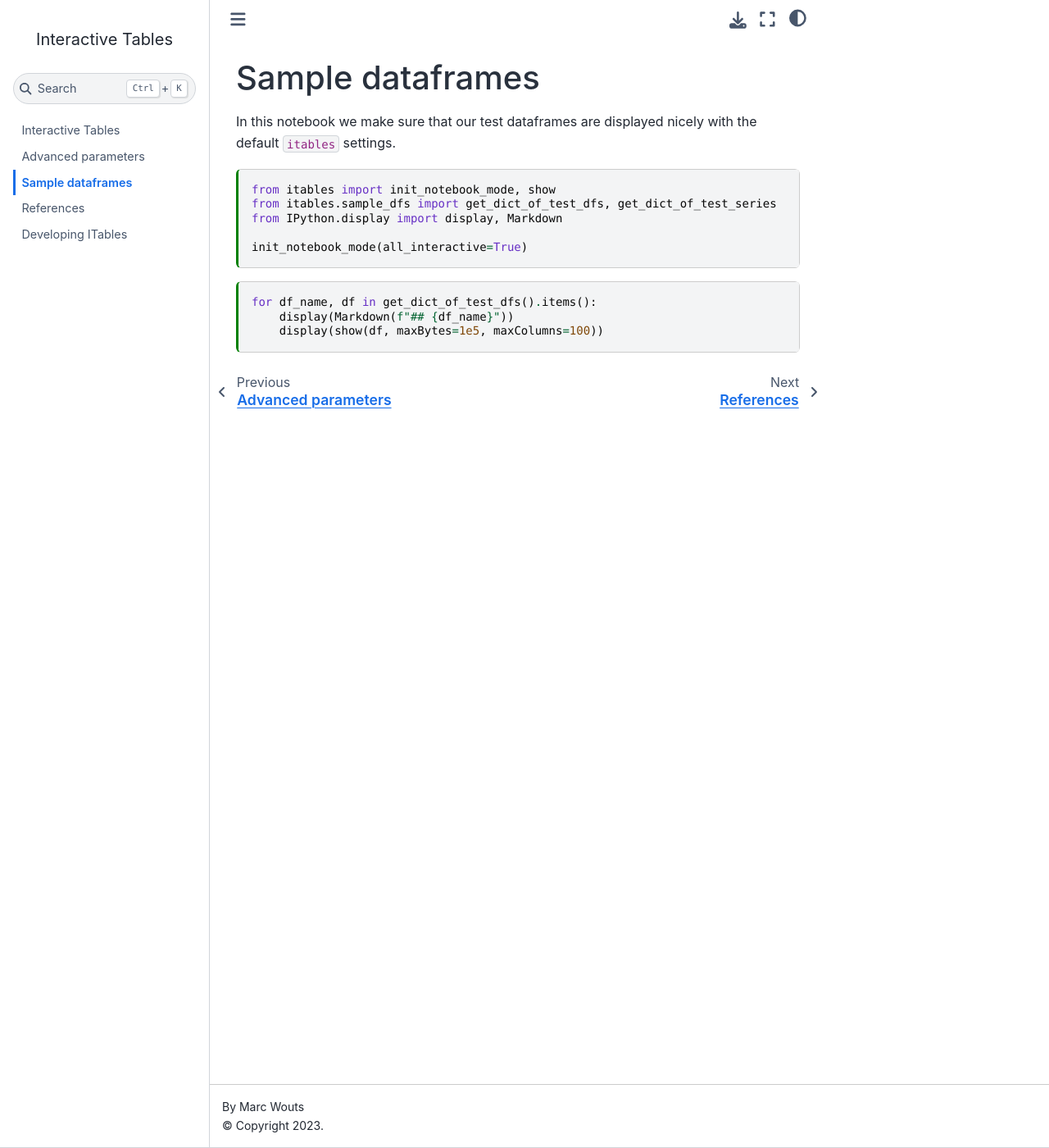
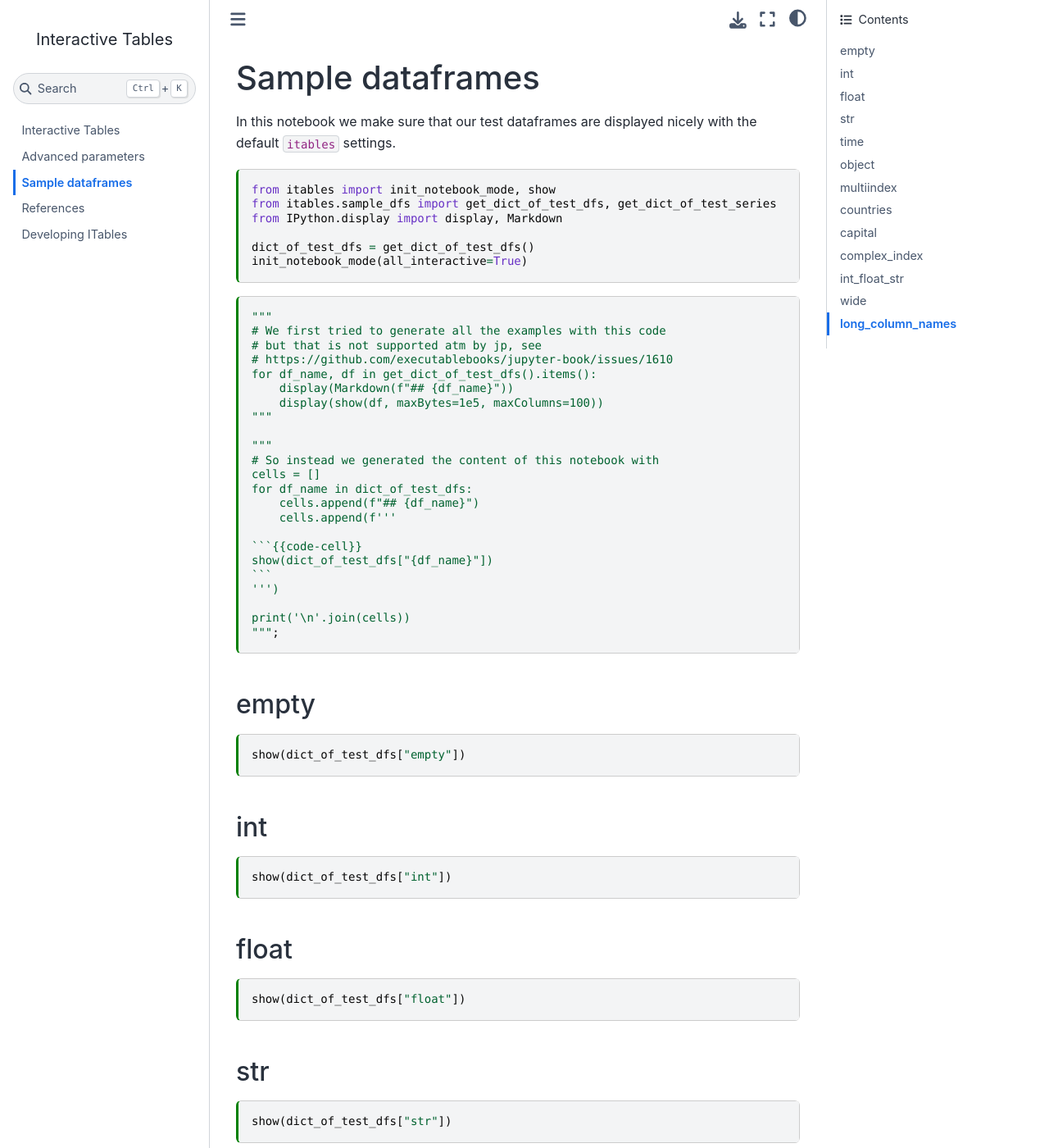
Before and after one commit to mwouts/itables, a Jupyter Book: the page built from docs/sample_dataframes.md, in a window 1280 px wide and 1400 px high. Shown: the whole window at 82% size. Built offline with Jupyter Book 1.0.4 settings and Sphinx 7.4.7 and the Sphinx Book theme 1.1.4, drawn with Linux system fonts in a browser that asks for light colours; some of the changed text lies outside the part shown.

Commit message:
Don't use display(Markdown()) for headers https://github.com/executablebooks/jupyter-book/issues/1610

`````diff
--- a/docs/sample_dataframes.md
+++ b/docs/sample_dataframes.md
@@ -16,16 +16,115 @@ kernelspec:
 
 In this notebook we make sure that our test dataframes are displayed nicely with the default `itables` settings.
 
-```{code-cell}
+```{code-cell} ipython3
 from itables import init_notebook_mode, show
 from itables.sample_dfs import get_dict_of_test_dfs, get_dict_of_test_series
 from IPython.display import display, Markdown
 
+dict_of_test_dfs = get_dict_of_test_dfs()
 init_notebook_mode(all_interactive=True)
 ```
 
-```{code-cell}
+````{code-cell} ipython3
+"""
+# We first tried to generate all the examples with this code
+# but that is not supported atm by jp, see
+# https://github.com/executablebooks/jupyter-book/issues/1610
 for df_name, df in get_dict_of_test_dfs().items():
     display(Markdown(f"## {df_name}"))
     display(show(df, maxBytes=1e5, maxColumns=100))
+"""
+
+"""
+# So instead we generated the content of this notebook with
+cells = []
+for df_name in dict_of_test_dfs:
+    cells.append(f"## {df_name}")
+    cells.append(f'''
+
+```{{code-cell}}
+show(dict_of_test_dfs["{df_name}"])
 ```
+''')
+
+print('\n'.join(cells))
+""";
+````
+
+## empty
+
+```{code-cell} ipython3
+show(dict_of_test_dfs["empty"])
+```
+
+## int
+
+```{code-cell} ipython3
+show(dict_of_test_dfs["int"])
+```
+
+## float
+
+```{code-cell} ipython3
+show(dict_of_test_dfs["float"])
+```
+
+## str
+
+```{code-cell} ipython3
+show(dict_of_test_dfs["str"])
+```
+
+## time
+
+```{code-cell} ipython3
+show(dict_of_test_dfs["time"])
+```
+
+## object
+
+```{code-cell} ipython3
+show(dict_of_test_dfs["object"])
+```
+
+## multiindex
+
+```{code-cell} ipython3
+show(dict_of_test_dfs["multiindex"])
+```
+
+## countries
+
+```{code-cell} ipython3
+show(dict_of_test_dfs["countries"])
+```
+
+## capital
+
+```{code-cell} ipython3
+show(dict_of_test_dfs["capital"])
+```
+
+## complex_index
+
+```{code-cell} ipython3
+show(dict_of_test_dfs["complex_index"])
+```
+
+## int_float_str
+
+```{code-cell} ipython3
+show(dict_of_test_dfs["int_float_str"])
+```
+
+## wide
+
+```{code-cell} ipython3
+show(dict_of_test_dfs["wide"], maxBytes=100000, maxColumns=100)
+```
+
+## long_column_names
+
+```{code-cell} ipython3
+show(dict_of_test_dfs["long_column_names"])
+```
`````
